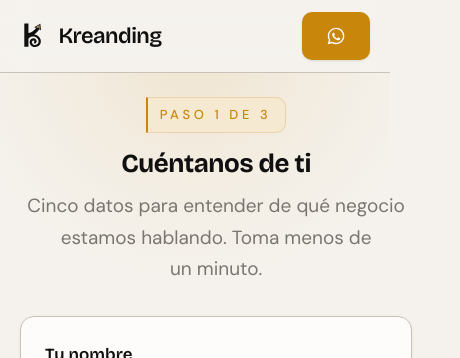
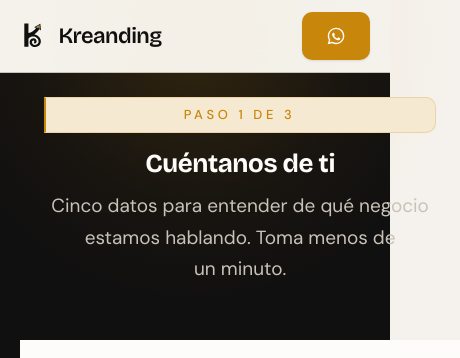
Before and after one commit to SamuMontoya/reactia-mini, a Next.js app: page /reactia-mini/gatekeeping in a window 390 px wide. Shown: the top 358 px of the page, 460 px wide, since content can reach past the window. Built offline with nearby package versions, Linux system fonts and the light colour scheme; no server answers.

Commit message:
redesign: gatekeeping page - dark left panel, white centered form card
- Left side: solid ink background with amber halo (no grid)
- Right side: white background with centered ds-card form
- Improved visual hierarchy and spacing
- Better mobile responsive behavior

```diff
--- a/app/reactia-mini/gatekeeping/page.tsx
+++ b/app/reactia-mini/gatekeeping/page.tsx
@@ -78,37 +78,36 @@ export default function GatekeepingPage() {
   };
 
   return (
-    // No min-height on the inner grid: forcing 100vh here, on top of the page
-    // padding plus the navbar and footer, is what made this screen scroll. The
-    // card's natural height now decides, and it fits.
-    <div className="relative flex flex-1 items-center py-6 lg:py-4">
-      {/* The halo gets its own clipping wrapper. Putting overflow-hidden on the
-          section root instead would also clip the dropdown popups, which sit
-          absolutely positioned inside the form. */}
-      <div className="pointer-events-none absolute inset-0 overflow-hidden" aria-hidden>
-        <div className="ds-halo left-1/2 top-[-18rem] h-[32rem] w-[32rem] -translate-x-1/2" />
+    <div className="relative flex flex-1">
+      {/* Left dark panel - no grid, just solid ink with subtle halo */}
+      <div
+        aria-hidden
+        className="pointer-events-none absolute inset-0 bg-ink lg:absolute lg:inset-y-0 lg:left-0 lg:w-1/2"
+      >
+        <div
+          className="ds-halo left-1/2 top-[-18rem] h-[32rem] w-[32rem] -translate-x-1/2"
+          style={{
+            background:
+              'radial-gradient(circle, rgba(200,134,10,.18) 0%, rgba(200,134,10,.04) 45%, transparent 72%)',
+          }}
+        />
       </div>
 
-      <div className="ds-container relative w-full">
-        <div className="grid items-center gap-8 lg:grid-cols-[22rem_minmax(0,1fr)] lg:gap-12">
-          {/* Left: the copy. `lg:mb-16` biases the vertically-centred block
-              upward — the margin counts toward centring, so the text sits about
-              half that distance above the true middle, which reads better
-              against a tall form card. */}
-          <div className="text-center lg:mb-16 lg:text-left">
-            {/* Amber wash, not a filled chip: see .ds-wash in globals.css. On a
-                form screen anything solid-amber would read as the submit button. */}
+      <div className="ds-container relative flex h-full items-center">
+        <div className="grid w-full gap-8 lg:grid-cols-[1fr_1fr] lg:gap-0">
+          {/* Left: Copy on dark background */}
+          <div className="relative z-10 flex flex-col justify-center p-6 lg:p-12 text-center lg:text-left">
             <p className="ds-wash ds-animate-up inline-block py-1.5 pl-3 pr-3.5">
               <span className="ds-eyebrow">Paso 1 de 3</span>
             </p>
             <h1
-              className="ds-animate-up mt-4 font-display text-section font-bold text-ink"
+              className="ds-animate-up mt-4 font-display text-section font-bold text-white"
               style={{ animationDelay: '80ms' }}
             >
               Cuéntanos de ti
             </h1>
             <p
-              className="ds-animate-up mt-3 text-lg text-stone"
+              className="ds-animate-up mt-3 text-lg text-dust max-w-md"
               style={{ animationDelay: '160ms' }}
             >
               Cinco datos para entender de qué negocio estamos hablando. Toma menos de un
@@ -116,16 +115,14 @@ export default function GatekeepingPage() {
             </p>
           </div>
 
-          {/* Right: the form */}
-          <div className="ds-animate-up" style={{ animationDelay: '240ms' }}>
+          {/* Right: Form on white background, centered */}
+          <div className="relative z-10 flex h-full items-center justify-center p-6 lg:p-12 bg-white">
+            <div className="ds-animate-up w-full max-w-md" style={{ animationDelay: '240ms' }}>
               <form
                 onSubmit={handleSubmit(onSubmit)}
                 noValidate
                 className="ds-card space-y-4 p-6"
               >
-              {/* Paired left-to-right so each row reads as one idea, and every
-                  field carries a hint line so the two columns are the same
-                  height and the inputs line up. */}
                 <div className="grid grid-cols-1 gap-x-6 gap-y-4 md:grid-cols-2">
                   <Field
                     id="nombre"
@@ -275,8 +272,6 @@ export default function GatekeepingPage() {
                     {!isSubmitting && <ArrowRight className="h-5 w-5" />}
                   </button>
 
-                {/* items-start + the nudge keeps the padlock on the first line
-                    of copy; items-center would float it between both lines. */}
                   <p className="flex items-start justify-center gap-1.5 text-sm text-stone">
                     <Lock className="mt-[0.2em] h-4 w-4 shrink-0" />
                     <span>
@@ -290,5 +285,6 @@ export default function GatekeepingPage() {
           </div>
         </div>
       </div>
+    </div>
   );
 }
```
Lines whose indentation alone changed are shown as unchanged.
